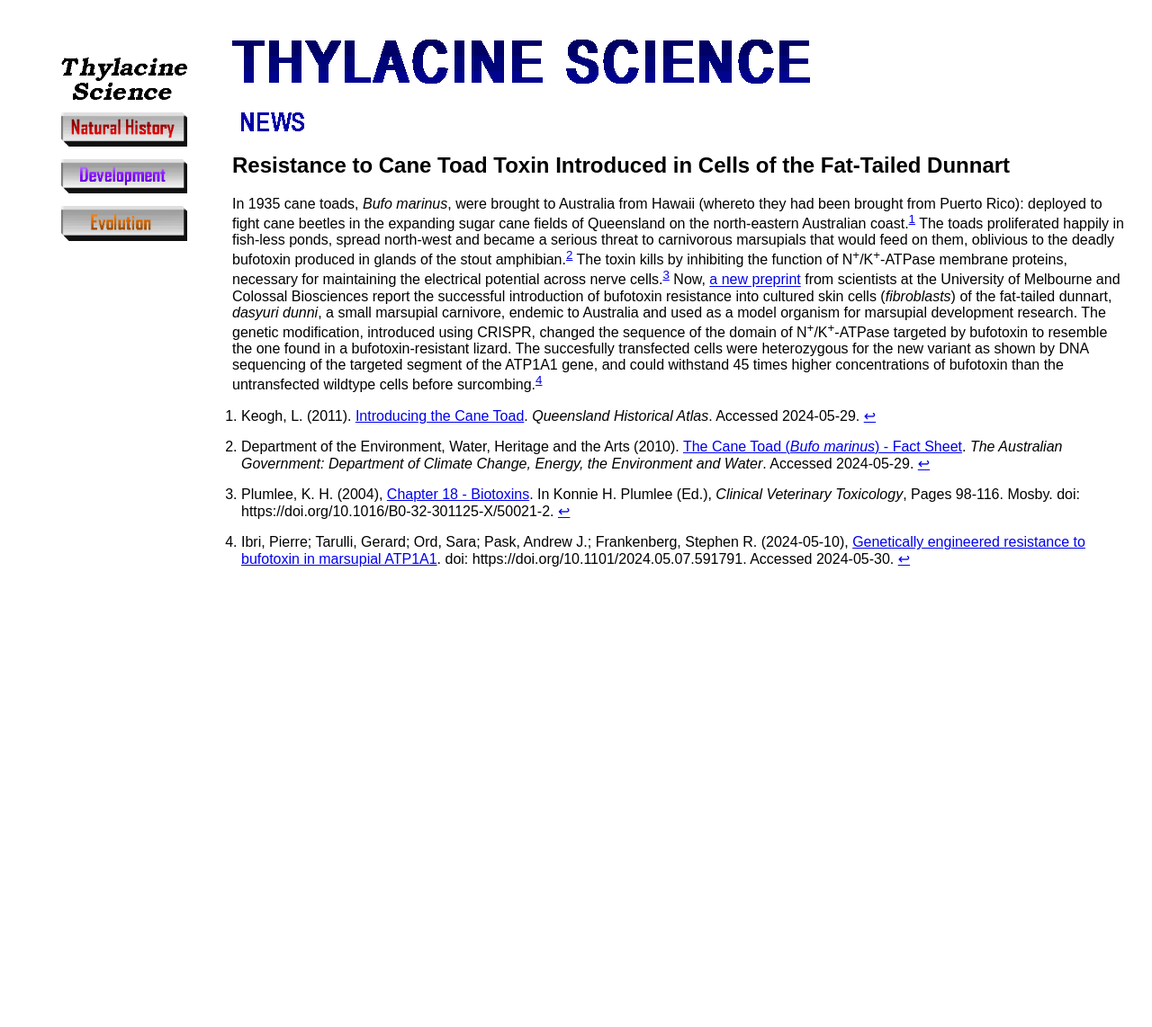
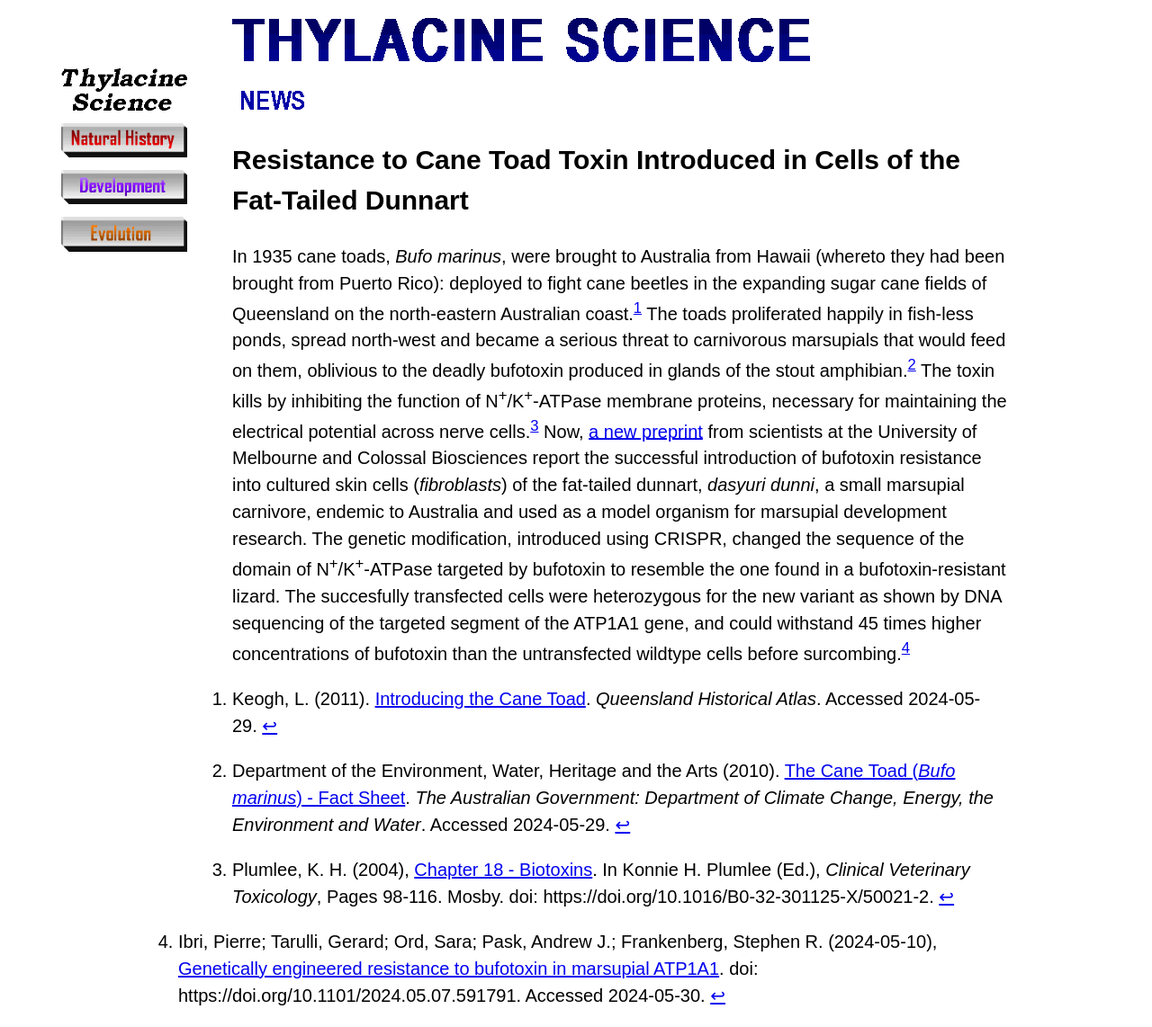
Before and after one commit to ljdnielsen/ljdnielsen.github.io, a Jekyll site: the page built from README.md, in a window 1280 px wide. Shown: the whole page at 90% size. Built offline with Jekyll 4.4.1, drawn with Linux system fonts in a browser that asks for light colours; our own code applies the rules of GitHub Pages for plain Markdown files; before the commit the page ends 988 px from its top, so only the background shows below that.

Commit message:
updated class of main content

```diff
--- a/_layouts/default.html
+++ b/_layouts/default.html
@@ -30,7 +30,7 @@
             <li><a href="{{ site.baseurl }}/docs/pages/evolution/README"><img src="{{ site.baseurl }}/docs/images/side-bar_buttons2.evolution.png" alt="Evolution"></a></li>
         </ul>
     </div>
-    <div style="padding: 20px; margin-left: 200px">
+    <div class="main-content">
         {{ content }}
     </div>
 </body>
```
